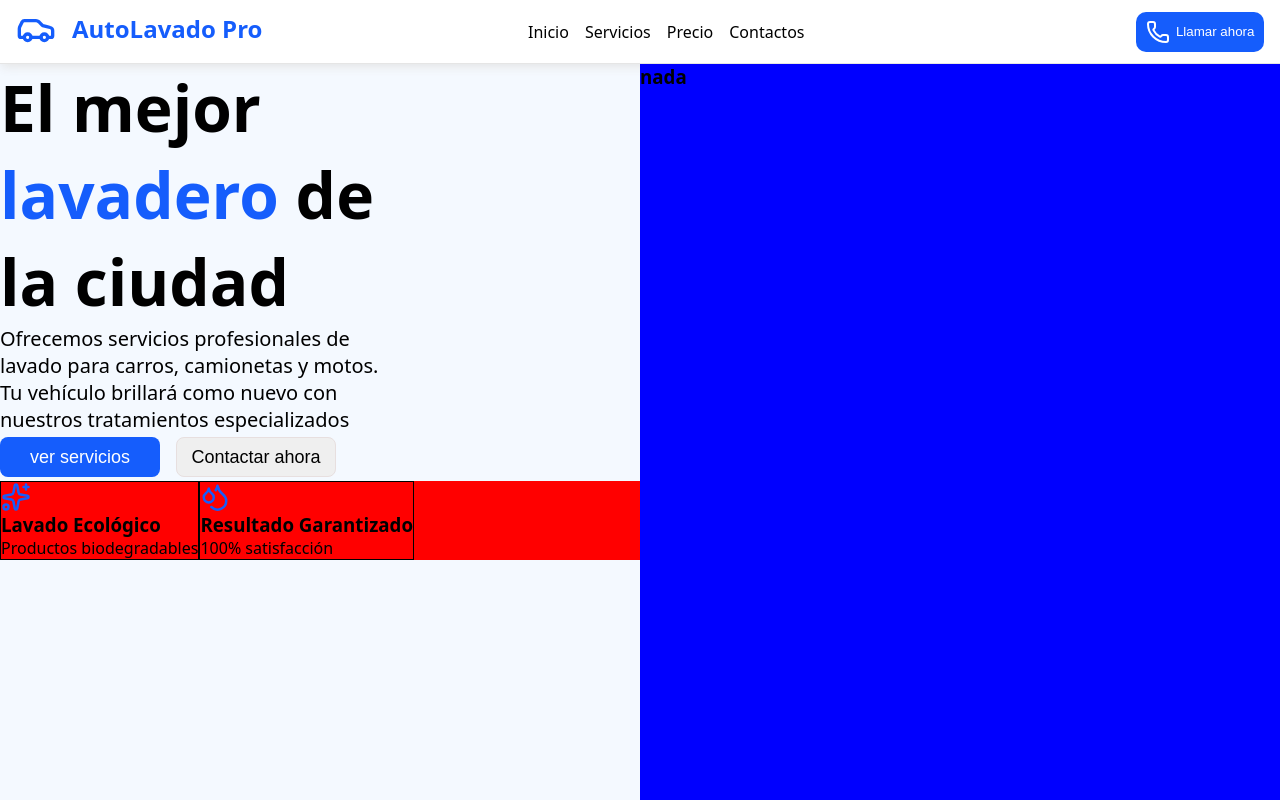
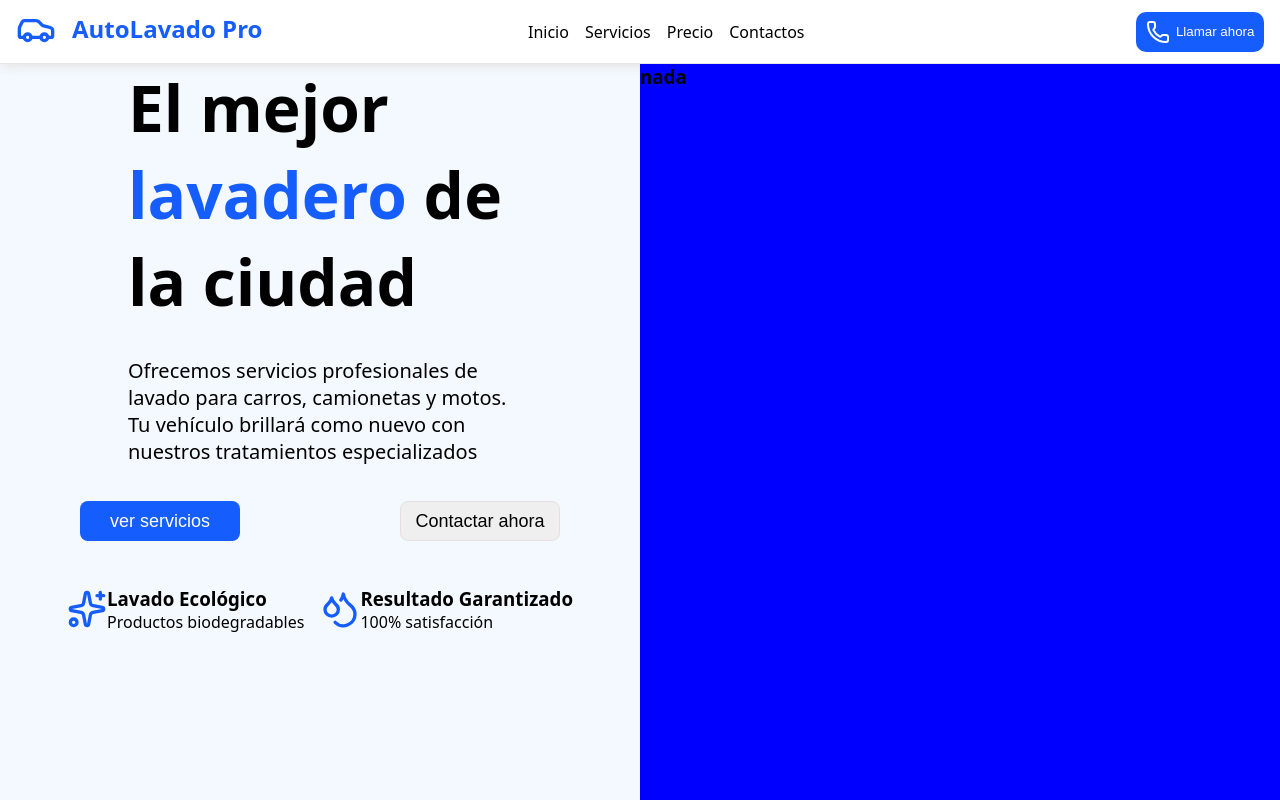
Before and after one commit to ordogens/carWash, a React (Vite) app in the folder lavadero/: page / in a window 1280 px wide. Built offline with nearby package versions, Linux system fonts and the light colour scheme.

Commit message:
cambios en en mi lado de la pantalla

```diff
--- a/lavadero/src/main/Main.tsx
+++ b/lavadero/src/main/Main.tsx
@@ -1,5 +1,5 @@
 import styles from "./main.module.css";
-import { Sparkles,Droplets } from "lucide-react";
+import { Sparkles, Droplets } from "lucide-react";
 
 export const Main = () => {
   return (
@@ -20,17 +20,21 @@ export const Main = () => {
         </article>
 
         <article className={styles.lavados}>
-            <div className={styles.uno}><Sparkles size={30} style={{ color: "#155dfc" }} />
+          <div className={styles.uno}>
+            <Sparkles size={40} style={{ color: "#155dfc" }} />
+            <article className={styles.textos}>
               <h3>Lavado Ecológico</h3>
               <p>Productos biodegradables</p>
+            </article>
           </div>
-            <div className={styles.uno}><Droplets size={30} style={{ color: "#155dfc" }} />
+          <div className={styles.uno}>
+            <Droplets size={40} style={{ color: "#155dfc" }} />
+            <article className={styles.textos}>
               <h3>Resultado Garantizado</h3>
               <p>100% satisfacción</p>
+            </article>
           </div>
-
         </article>
-
       </article>
 
       <article className={styles.car}>
--- a/lavadero/src/main/main.module.css
+++ b/lavadero/src/main/main.module.css
@@ -6,6 +6,10 @@
   & .wash {
     width: 50vw;
     height: 92vh;
+    display: flex;
+    flex-direction: column;
+    align-items: center;
+    gap: 2rem;
 
     & h1 {
       font-size: 4rem;
@@ -19,13 +23,16 @@
       /* background-color: blue; */
     }
 
-    & .buttons{
+    & .buttons {
       display: flex;
+      justify-content: space-between;
       align-items: center;
       gap: 1rem;
       height: 3rem;
+      width: 30rem;
+      /* background-color: red; */
 
-        & .azul{
+      & .azul {
         background-color: #155dfc;
         border-radius: 8px;
         color: white;
@@ -35,24 +42,28 @@
         border: none;
       }
 
-        & .blanco{
+      & .blanco {
         border-radius: 8px;
         font-size: 18px;
         border: 1px solid #e7dfdf;
         width: 10rem;
         height: 2.5rem;
-
       }
     }
 
-    & .lavados{
-        background-color: red;
+    & .lavados {
+      /* background-color: red; */
       display: flex;
+      height: 4rem;
+      gap: 1rem;
 
-        & .uno{
-            border: 1px solid #000;
+      & .uno {
         display: flex;
-            flex-direction: column;
+        align-items: center;
+
+        &.textos {
+          display: flex;
+        }
       }
     }
   }
```
Lines whose indentation alone changed are shown as unchanged.
